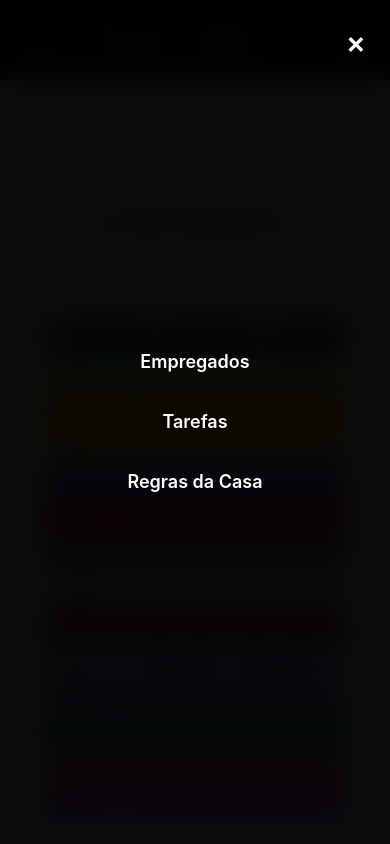
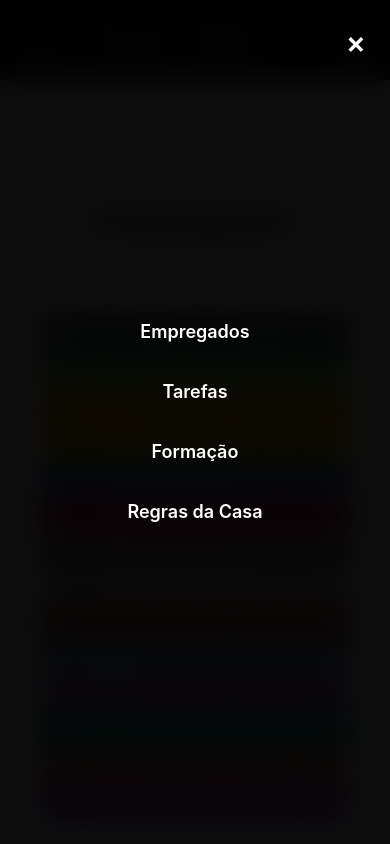
Before and after one commit to webdevmarcia/tavira, a React (Vite) app: page / in a window 390 px wide. Both pictures are taken after a click on the button 360 px from the left and 40 px from the top of the page. Shown: the top 844 px of the page. Built offline with nearby package versions, Linux system fonts and the light colour scheme.

Commit message:
Alterações no header

```diff
--- a/src/components/Header.jsx
+++ b/src/components/Header.jsx
@@ -50,6 +50,7 @@ function Header() {
 
           <a href="#Empregados" onClick={() => setOpen(false)}>Empregados</a>
           <a href="#Tarefas" onClick={() => setOpen(false)}>Tarefas</a>
+          <a href="FAQ" onClick={() => setOpen(false)}> Formação </a>
           <a href="#Regras" onClick={() => setOpen(false)}>Regras da Casa</a>
         </div>
       )}
```
